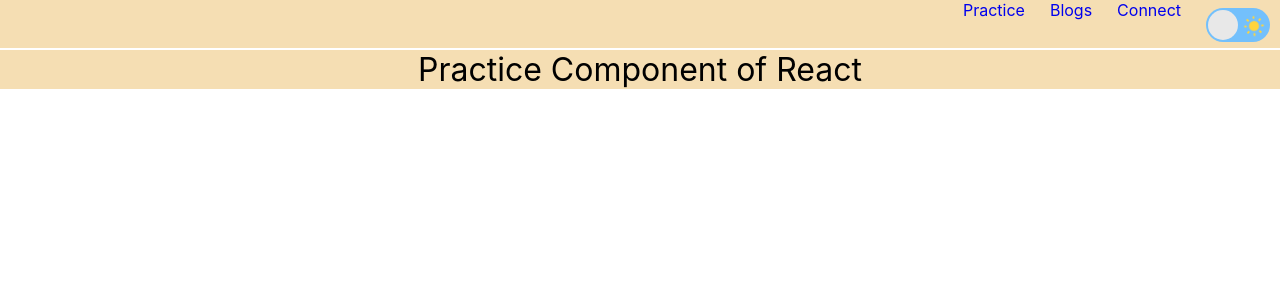
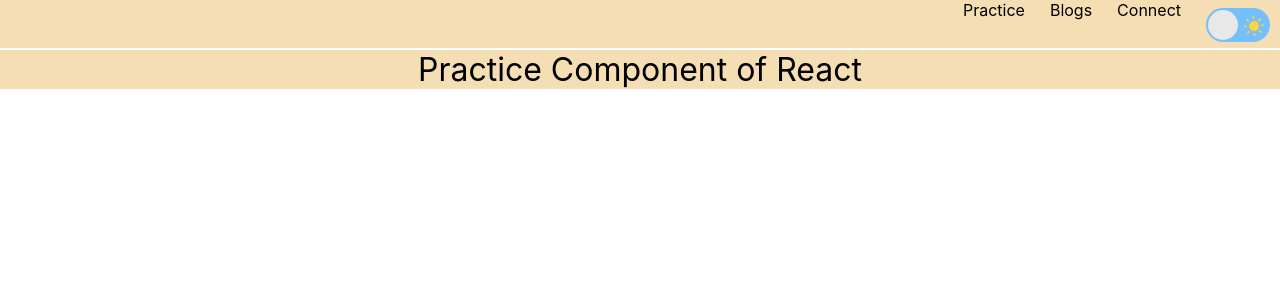
Before and after one commit to thejaduijin/React_Practice, a React (Create React App) app: page / in a window 1280 px wide. Shown: the top 300 px of the page. Built offline with nearby package versions, Linux system fonts and the light colour scheme.

Commit message:
theme mode completed

```diff
--- a/src/App.css
+++ b/src/App.css
@@ -6,6 +6,11 @@
 
 .App {
   text-align: center;
+}
+
+
+.Link {
+  text-decoration: none;
 }
 
 .DarkMode {
@@ -18,15 +23,20 @@
   color: black;
 }
 
+.DarkMode .Link {
+  color: white;
+}
+
+.LightMode .Link {
+  color: black;
+}
+
 .App-logo {
   height: 40vmin;
   pointer-events: none;
 }
 
-.Link {
-  /* color: green; */
-  text-decoration: none;
-}
+
 
 @media (prefers-reduced-motion: no-preference) {
   .App-logo {
--- a/src/App.js
+++ b/src/App.js
@@ -1,23 +1,25 @@
 import { useState } from 'react';
 import './App.css';
 import ComponentHandler from './components/ComponentHandler';
-import { ThemeContext } from './components/ContextApi/ContextApi';
+import { ThemeContext, ToggleContext } from './components/ContextApi/ContextApi';
 
 function App() {
   const [theme, setTheme] = useState('LightMode');
-  const [toggle, setIsToggled] = useState(false);
+  const [isToggled, setIsToggled] = useState(false);
 
-  const handleToggle = () => {
-    setIsToggled(!toggle);
-    !toggle ? setTheme("LightMode") : setTheme("DarkMode");
+  const toggleHandler = () => {
+    setIsToggled((prevState) => !prevState);
+    isToggled ? setTheme("LightMode") : setTheme("DarkMode");
   };
 
   return (
-    <ThemeContext.Provider value={theme}>
-      <div className="App">
-        <ComponentHandler />
-      </div>
-    </ThemeContext.Provider>
+    <ToggleContext.Provider value={{ isToggled, toggleHandler }}>
+      <ThemeContext.Provider value={theme}>
+        <div className="App">
+          <ComponentHandler />
+        </div>
+      </ThemeContext.Provider>
+    </ToggleContext.Provider>
   );
 }
 
--- a/src/components/ContextApi/ContextApi.jsx
+++ b/src/components/ContextApi/ContextApi.jsx
@@ -1,4 +1,7 @@
 import { createContext } from "react";
 
 export const ThemeContext = createContext('LightMode');
-export const ToggleContext = createContext({ isToggled: false });
+export const ToggleContext = createContext({
+    isToggled: false,
+    toggleHandler: () => { },
+});
--- a/src/components/Header/Header.jsx
+++ b/src/components/Header/Header.jsx
@@ -1,16 +1,19 @@
-import React from 'react'
+import React, { useContext } from 'react'
 import { Link } from 'react-router-dom'
 import ToggleButton from '../ToogleButton/ToggleButton'
 import "./Header.css"
+import { ThemeContext } from '../ContextApi/ContextApi';
 
-function Header(props) {
+function Header() {
+    const theme = useContext(ThemeContext);
+
     return (
         <div id="Header" >
-            <nav >
+            <nav className={theme}>
                 <Link className="Link" to="/">Practice</Link>
                 <Link className="Link" to="/blogs">Blogs</Link>
                 <Link className="Link" to="/connect">Connect</Link>
-                <ToggleButton handleToggle={props.handleToggle}></ToggleButton>
+                <ToggleButton></ToggleButton>
             </nav>
         </div>
     )
--- a/src/components/Layout.jsx
+++ b/src/components/Layout.jsx
@@ -1,4 +1,4 @@
-import React, { useContext, useState } from 'react'
+import React, { useContext } from 'react'
 import Header from './Header/Header'
 import { Outlet } from "react-router-dom";
 import { ThemeContext } from './ContextApi/ContextApi';
@@ -6,14 +6,10 @@ import { ThemeContext } from './ContextApi/ContextApi';
 
 function Layout() {
     const theme = useContext(ThemeContext);
-    const [toggle, setIsToggled] = useState(false);
-    const handleToggle = () => {
-        setIsToggled(!toggle);
-    };
 
     return (
         <div className={theme}>
-            <Header handleToggle={handleToggle}></Header>
+            <Header ></Header>
             <Outlet></Outlet>
             {/* <Sidebar></Sidebar> */}
         </div>
--- a/src/components/ToogleButton/ToggleButton.jsx
+++ b/src/components/ToogleButton/ToggleButton.jsx
@@ -1,14 +1,17 @@
-import React from 'react'
+import React, { useContext } from 'react'
 import "./ToggleButton.css"
+import { ToggleContext } from '../ContextApi/ContextApi';
 
-function ToggleButton(props) {
+function ToggleButton() {
+    const { toggleHandler } = useContext(ToggleContext);
+
     return (
         <>
-            <label class="switch">
-                <span class="sun"><svg xmlns="http://www.w3.org/2000/svg" viewBox="0 0 24 24"><g fill="#ffd43b"><circle r="5" cy="12" cx="12"></circle><path d="m21 13h-1a1 1 0 0 1 0-2h1a1 1 0 0 1 0 2zm-17 0h-1a1 1 0 0 1 0-2h1a1 1 0 0 1 0 2zm13.66-5.66a1 1 0 0 1 -.66-.29 1 1 0 0 1 0-1.41l.71-.71a1 1 0 1 1 1.41 1.41l-.71.71a1 1 0 0 1 -.75.29zm-12.02 12.02a1 1 0 0 1 -.71-.29 1 1 0 0 1 0-1.41l.71-.66a1 1 0 0 1 1.41 1.41l-.71.71a1 1 0 0 1 -.7.24zm6.36-14.36a1 1 0 0 1 -1-1v-1a1 1 0 0 1 2 0v1a1 1 0 0 1 -1 1zm0 17a1 1 0 0 1 -1-1v-1a1 1 0 0 1 2 0v1a1 1 0 0 1 -1 1zm-5.66-14.66a1 1 0 0 1 -.7-.29l-.71-.71a1 1 0 0 1 1.41-1.41l.71.71a1 1 0 0 1 0 1.41 1 1 0 0 1 -.71.29zm12.02 12.02a1 1 0 0 1 -.7-.29l-.66-.71a1 1 0 0 1 1.36-1.36l.71.71a1 1 0 0 1 0 1.41 1 1 0 0 1 -.71.24z"></path></g></svg></span>
-                <span class="moon"><svg xmlns="http://www.w3.org/2000/svg" viewBox="0 0 384 512"><path d="m223.5 32c-123.5 0-223.5 100.3-223.5 224s100 224 223.5 224c60.6 0 115.5-24.2 155.8-63.4 5-4.9 6.3-12.5 3.1-18.7s-10.1-9.7-17-8.5c-9.8 1.7-19.8 2.6-30.1 2.6-96.9 0-175.5-78.8-175.5-176 0-65.8 36-123.1 89.3-153.3 6.1-3.5 9.2-10.5 7.7-17.3s-7.3-11.9-14.3-12.5c-6.3-.5-12.6-.8-19-.8z"></path></svg></span>
-                <input type="checkbox" class="input" onChange={props.handleToggle} />
-                <span class="slider" ></span>
+            <label className="switch">
+                <span className="sun"><svg xmlns="http://www.w3.org/2000/svg" viewBox="0 0 24 24"><g fill="#ffd43b"><circle r="5" cy="12" cx="12"></circle><path d="m21 13h-1a1 1 0 0 1 0-2h1a1 1 0 0 1 0 2zm-17 0h-1a1 1 0 0 1 0-2h1a1 1 0 0 1 0 2zm13.66-5.66a1 1 0 0 1 -.66-.29 1 1 0 0 1 0-1.41l.71-.71a1 1 0 1 1 1.41 1.41l-.71.71a1 1 0 0 1 -.75.29zm-12.02 12.02a1 1 0 0 1 -.71-.29 1 1 0 0 1 0-1.41l.71-.66a1 1 0 0 1 1.41 1.41l-.71.71a1 1 0 0 1 -.7.24zm6.36-14.36a1 1 0 0 1 -1-1v-1a1 1 0 0 1 2 0v1a1 1 0 0 1 -1 1zm0 17a1 1 0 0 1 -1-1v-1a1 1 0 0 1 2 0v1a1 1 0 0 1 -1 1zm-5.66-14.66a1 1 0 0 1 -.7-.29l-.71-.71a1 1 0 0 1 1.41-1.41l.71.71a1 1 0 0 1 0 1.41 1 1 0 0 1 -.71.29zm12.02 12.02a1 1 0 0 1 -.7-.29l-.66-.71a1 1 0 0 1 1.36-1.36l.71.71a1 1 0 0 1 0 1.41 1 1 0 0 1 -.71.24z"></path></g></svg></span>
+                <span className="moon"><svg xmlns="http://www.w3.org/2000/svg" viewBox="0 0 384 512"><path d="m223.5 32c-123.5 0-223.5 100.3-223.5 224s100 224 223.5 224c60.6 0 115.5-24.2 155.8-63.4 5-4.9 6.3-12.5 3.1-18.7s-10.1-9.7-17-8.5c-9.8 1.7-19.8 2.6-30.1 2.6-96.9 0-175.5-78.8-175.5-176 0-65.8 36-123.1 89.3-153.3 6.1-3.5 9.2-10.5 7.7-17.3s-7.3-11.9-14.3-12.5c-6.3-.5-12.6-.8-19-.8z"></path></svg></span>
+                <input type="checkbox" className="input" onChange={toggleHandler} />
+                <span className="slider" ></span>
             </label>
         </>
     )
```
